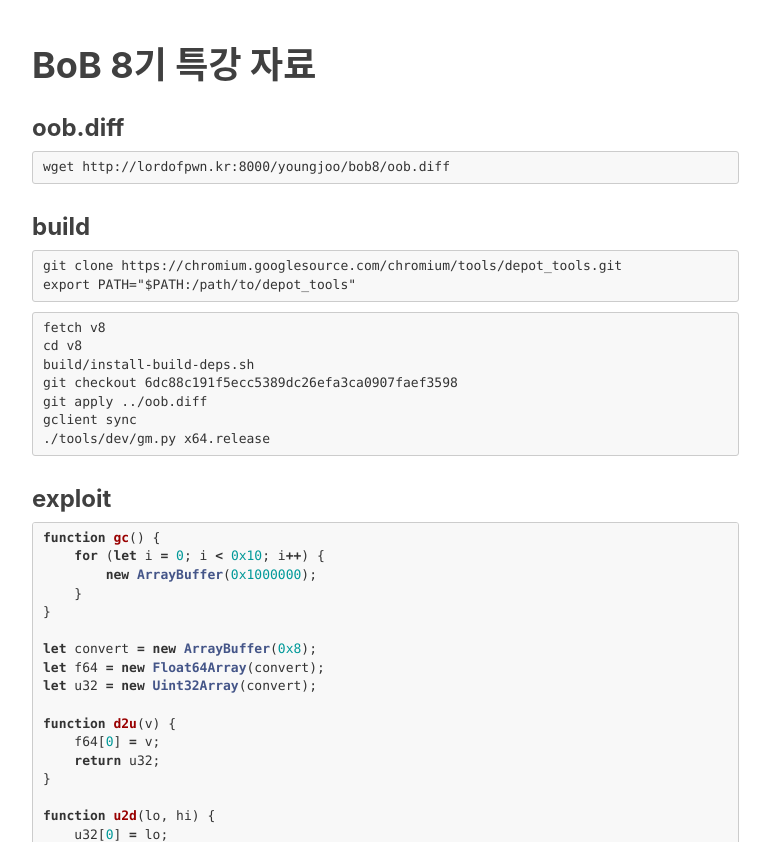
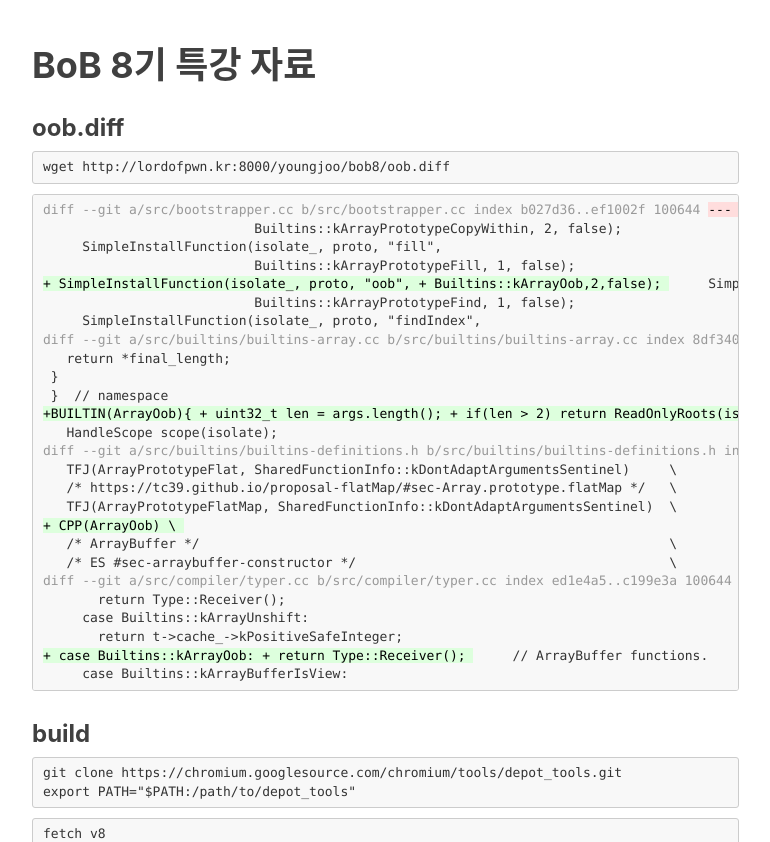
Before and after one commit to LYoungJoo/lyoungjoo.github.io, a Jekyll site: the page built from _posts/2019-08-09-bob-8th.md, in a window 1280 px wide and 900 px high, scrolled down 469 px, cut to the strip 58-900 px from the top of the window. Shown: the whole strip, without its empty margins (233-1003 px from the left). Built offline with Jekyll 4.4.1, drawn with Linux system fonts in a browser that asks for light colours; nearby versions of some CDN libraries; comment, search, counter and statistics services are not loaded.

Commit message:
Update 2019-08-09-bob-8th.md

````diff
--- a/_posts/2019-08-09-bob-8th.md
+++ b/_posts/2019-08-09-bob-8th.md
@@ -15,6 +15,78 @@ tags:
 
 ```
 wget http://lordofpwn.kr:8000/youngjoo/bob8/oob.diff
+```
+```diff
+diff --git a/src/bootstrapper.cc b/src/bootstrapper.cc
+index b027d36..ef1002f 100644
+--- a/src/bootstrapper.cc
++++ b/src/bootstrapper.cc
+@@ -1668,6 +1668,8 @@ void Genesis::InitializeGlobal(Handle<JSGlobalObject> global_object,
+                           Builtins::kArrayPrototypeCopyWithin, 2, false);
+     SimpleInstallFunction(isolate_, proto, "fill",
+                           Builtins::kArrayPrototypeFill, 1, false);
++    SimpleInstallFunction(isolate_, proto, "oob",
++                          Builtins::kArrayOob,2,false);
+     SimpleInstallFunction(isolate_, proto, "find",
+                           Builtins::kArrayPrototypeFind, 1, false);
+     SimpleInstallFunction(isolate_, proto, "findIndex",
+diff --git a/src/builtins/builtins-array.cc b/src/builtins/builtins-array.cc
+index 8df340e..9b828ab 100644
+--- a/src/builtins/builtins-array.cc
++++ b/src/builtins/builtins-array.cc
+@@ -361,6 +361,27 @@ V8_WARN_UNUSED_RESULT Object GenericArrayPush(Isolate* isolate,
+   return *final_length;
+ }
+ }  // namespace
++BUILTIN(ArrayOob){
++    uint32_t len = args.length();
++    if(len > 2) return ReadOnlyRoots(isolate).undefined_value();
++    Handle<JSReceiver> receiver;
++    ASSIGN_RETURN_FAILURE_ON_EXCEPTION(
++            isolate, receiver, Object::ToObject(isolate, args.receiver()));
++    Handle<JSArray> array = Handle<JSArray>::cast(receiver);
++    FixedDoubleArray elements = FixedDoubleArray::cast(array->elements());
++    uint32_t length = static_cast<uint32_t>(array->length()->Number());
++    if(len == 1){
++        //read
++        return *(isolate->factory()->NewNumber(elements.get_scalar(length)));
++    }else{
++        //write
++        Handle<Object> value;
++        ASSIGN_RETURN_FAILURE_ON_EXCEPTION(
++                isolate, value, Object::ToNumber(isolate, args.at<Object>(1)));
++        elements.set(length,value->Number());
++        return ReadOnlyRoots(isolate).undefined_value();
++    }
++}
+
+ BUILTIN(ArrayPush) {
+   HandleScope scope(isolate);
+diff --git a/src/builtins/builtins-definitions.h b/src/builtins/builtins-definitions.h
+index 0447230..f113a81 100644
+--- a/src/builtins/builtins-definitions.h
++++ b/src/builtins/builtins-definitions.h
+@@ -368,6 +368,7 @@ namespace internal {
+   TFJ(ArrayPrototypeFlat, SharedFunctionInfo::kDontAdaptArgumentsSentinel)     \
+   /* https://tc39.github.io/proposal-flatMap/#sec-Array.prototype.flatMap */   \
+   TFJ(ArrayPrototypeFlatMap, SharedFunctionInfo::kDontAdaptArgumentsSentinel)  \
++  CPP(ArrayOob)                                                                \
+                                                                                \
+   /* ArrayBuffer */                                                            \
+   /* ES #sec-arraybuffer-constructor */                                        \
+diff --git a/src/compiler/typer.cc b/src/compiler/typer.cc
+index ed1e4a5..c199e3a 100644
+--- a/src/compiler/typer.cc
++++ b/src/compiler/typer.cc
+@@ -1680,6 +1680,8 @@ Type Typer::Visitor::JSCallTyper(Type fun, Typer* t) {
+       return Type::Receiver();
+     case Builtins::kArrayUnshift:
+       return t->cache_->kPositiveSafeInteger;
++    case Builtins::kArrayOob:
++      return Type::Receiver();
+
+     // ArrayBuffer functions.
+     case Builtins::kArrayBufferIsView:
 ```
 
 ### build
````
